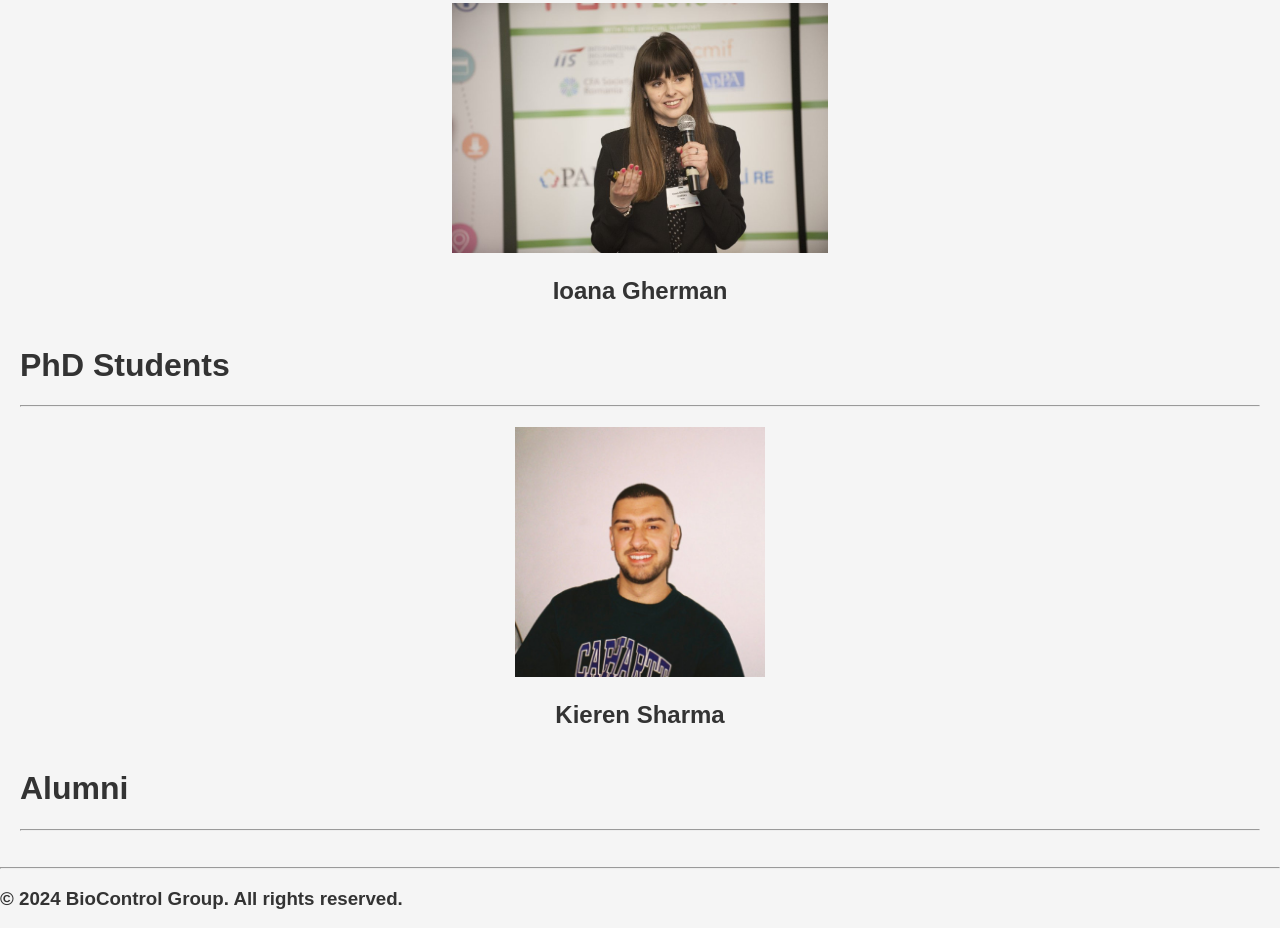
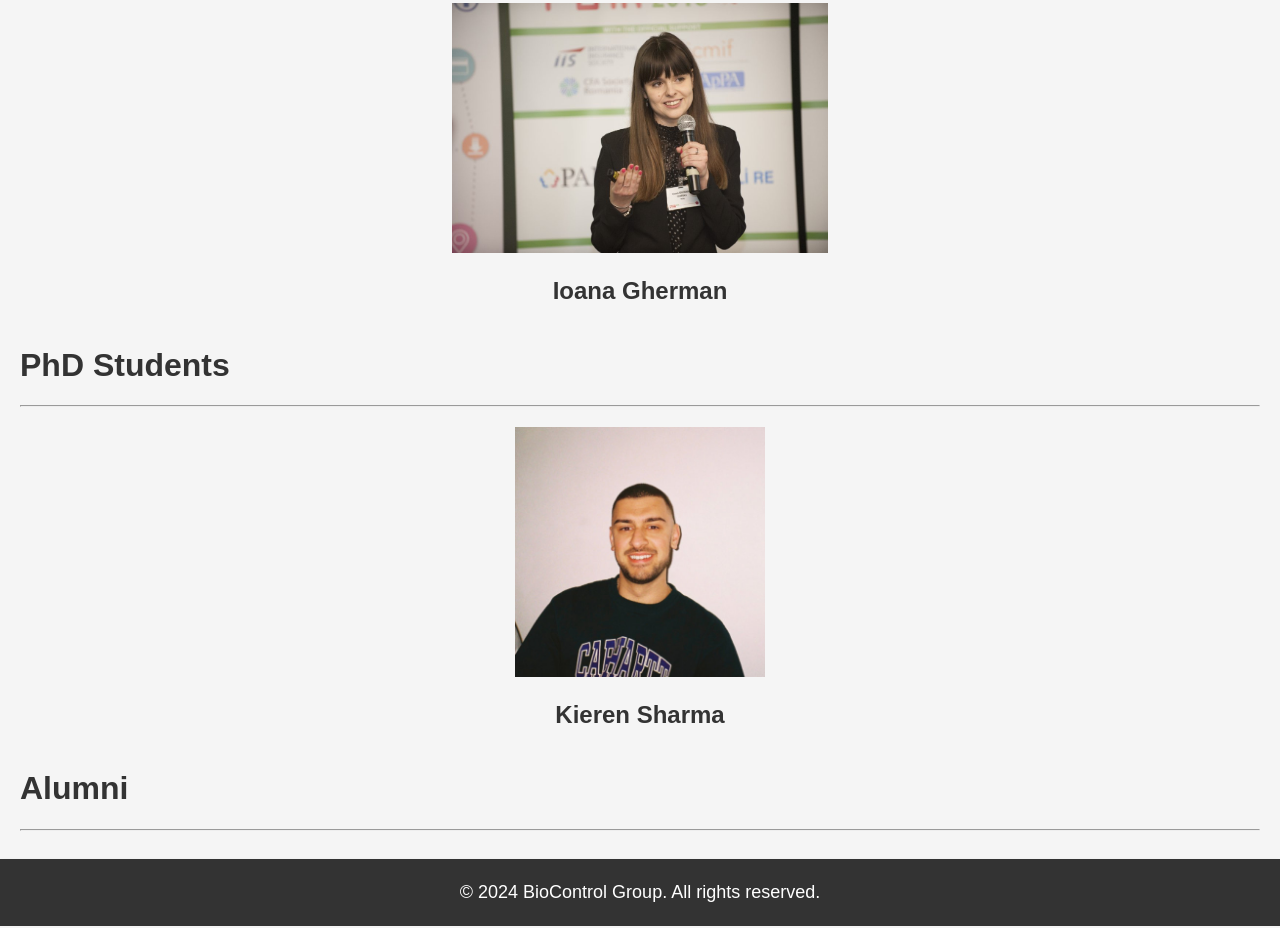
Before and after one commit to jguillen15/BioControlGroup, a plain HTML site: page people.html in a window 1280 px wide. Shown: the part 1082-2010 px from the top of the page. Drawn offline with Linux system fonts and the light colour scheme.

Commit message:
Add correct footer to all pages

```diff
--- a/people.html
+++ b/people.html
@@ -86,9 +86,9 @@
 
     </div>
 
-    <hr>
-
-    <h3>&copy; 2024 BioControl Group. All rights reserved.</h3>
+    <div class="horizontal-strip">
+        <p>&copy; 2024 BioControl Group. All rights reserved.</p>
+    </div>
 
 </body>
 </html>
--- a/style.css
+++ b/style.css
@@ -109,7 +109,7 @@ body {
     background-color: #333; /* Set the background color of the strip */
     color: #ffffff;              /* Text color */
     text-align: center;       /* Center the text horizontally */
-    padding: 10px 0;          /* Add vertical padding for the strip */
+    padding: 5px 0;          /* Add vertical padding for the strip */
     width: 100%;              /* Ensure the strip spans the full width of the page */
     font-size: 18px;          /* Adjust font size */
     box-shadow: 0 2px 4px rgba(0, 0, 0, 0.1); /* Optional shadow for better appearance */
```
Also changed, not shown: contact.html (+2 -2 lines), index.html (+0 -1 lines), publications.html (+2 -3 lines), research.html (+2 -3 lines).
